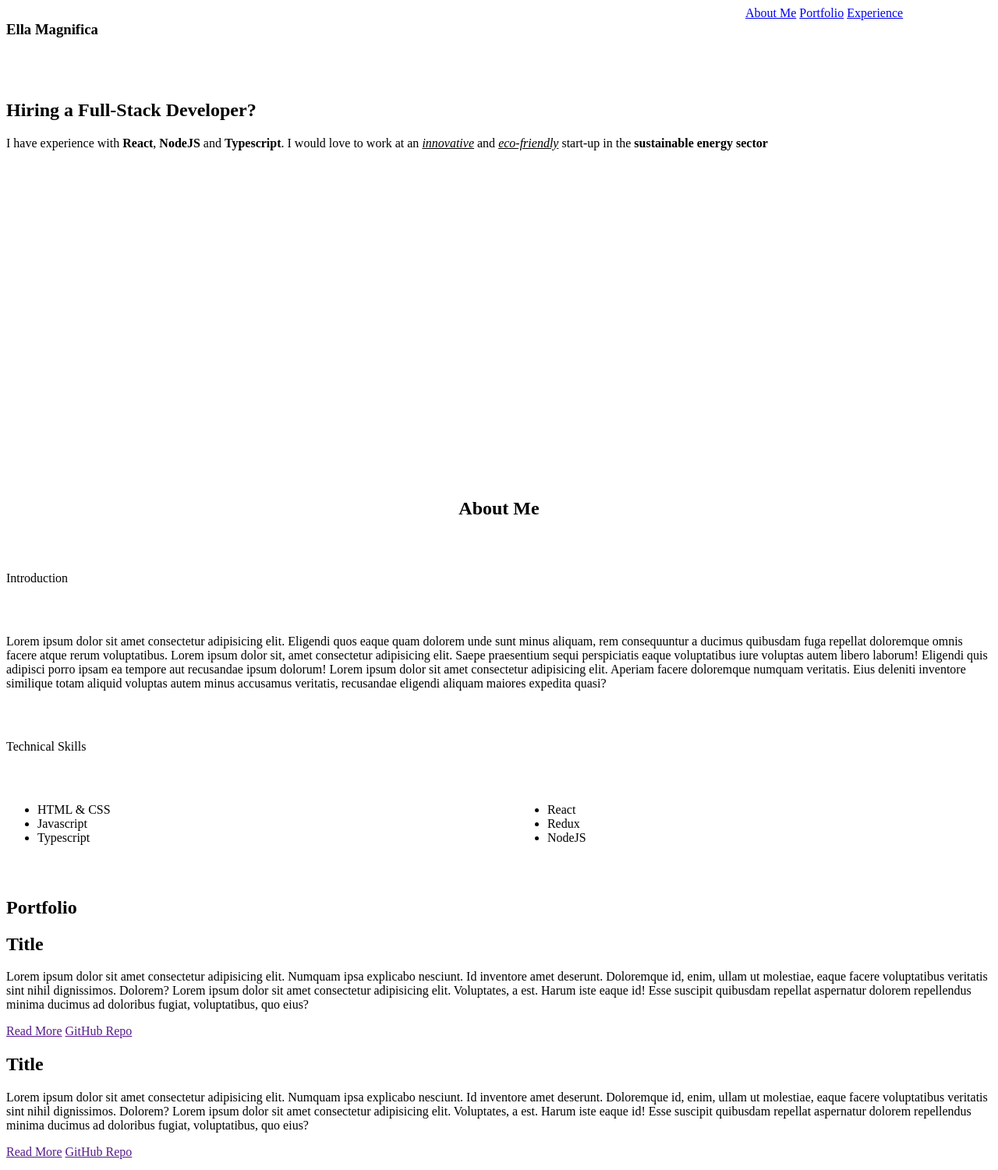
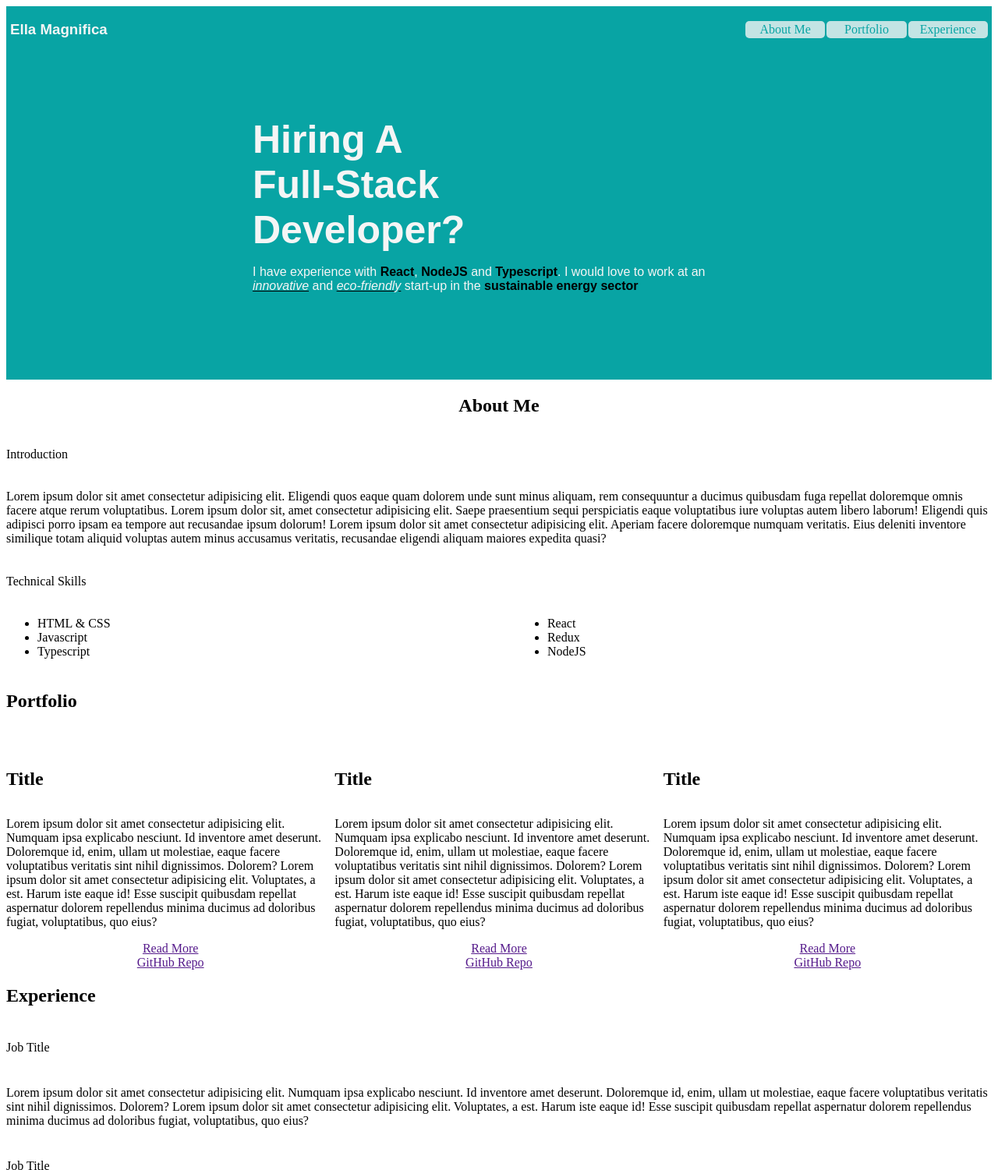
Before and after one commit to boolean-uk/html-full-stack-portfolio, a plain HTML site: page index.html in a window 1280 px wide. Shown: the top 1501 px of the page at 78% size. Drawn offline with Linux system fonts and the light colour scheme.

Commit message:
header and first section styled

```diff
--- a/index.html
+++ b/index.html
@@ -22,7 +22,7 @@
       </nav>
     </header>
     <section class="title">
-      <h1>Hiring a Full-Stack Developer?</h1>
+      <h1>Hiring A <br>Full-Stack <br> Developer?</h1>
       <p>
         I have experience with <span>React</span>, <span>NodeJS</span> and <span>Typescript</span>. I would love to work at an
         <span id="underline">innovative</span> and <span id="underline">eco-friendly</span> start-up in the <span>sustainable energy sector</span>
@@ -57,7 +57,18 @@
         <h2>Portfolio</h2>
       </div>
       <div class="smallContainer">
-        <article class="articlecontainer">
+        <article class="articleContainer">
+          <h2 class="sectionTitle">Title</h2>
+          <p class="blockText">
+            Lorem ipsum dolor sit amet consectetur adipisicing elit. Numquam ipsa explicabo nesciunt. Id inventore amet deserunt. Doloremque id, enim, ullam ut molestiae,
+            eaque facere voluptatibus veritatis sint nihil dignissimos. Dolorem? Lorem ipsum dolor sit amet consectetur adipisicing elit. Voluptates, a est. Harum iste
+            eaque id! Esse suscipit quibusdam repellat aspernatur dolorem repellendus minima ducimus ad doloribus fugiat, voluptatibus, quo eius?
+          </p>
+
+          <a class="readMoreButton" href="">Read More</a>
+          <a href="">GitHub Repo</a>
+        </article>
+        <article class="articleContainer">
           <h2 class="sectionTitle">Title</h2>
           <p class="blockText">
             Lorem ipsum dolor sit amet consectetur adipisicing elit. Numquam ipsa explicabo nesciunt. Id inventore amet deserunt. Doloremque id, enim, ullam ut molestiae,
@@ -67,17 +78,7 @@
           <a class="readMoreButton" href="">Read More</a>
           <a href="">GitHub Repo</a>
         </article>
-        <article class="articlecontainer">
-          <h2 class="sectionTitle">Title</h2>
-          <p class="blockText">
-            Lorem ipsum dolor sit amet consectetur adipisicing elit. Numquam ipsa explicabo nesciunt. Id inventore amet deserunt. Doloremque id, enim, ullam ut molestiae,
-            eaque facere voluptatibus veritatis sint nihil dignissimos. Dolorem? Lorem ipsum dolor sit amet consectetur adipisicing elit. Voluptates, a est. Harum iste
-            eaque id! Esse suscipit quibusdam repellat aspernatur dolorem repellendus minima ducimus ad doloribus fugiat, voluptatibus, quo eius?
-          </p>
-          <a class="readMoreButton" href="">Read More</a>
-          <a href="">GitHub Repo</a>
-        </article>
-        <article class="articlecontainer">
+        <article class="articleContainer">
           <h2 class="sectionTitle">Title</h2>
           <p class="blockText">
             Lorem ipsum dolor sit amet consectetur adipisicing elit. Numquam ipsa explicabo nesciunt. Id inventore amet deserunt. Doloremque id, enim, ullam ut molestiae,
--- a/style.css
+++ b/style.css
@@ -6,17 +6,70 @@
 .mainContainer .navBar {
     display: grid;
     grid-template-columns: 3fr 1fr;
+    background-color:rgb(8, 164, 164);
+    color: whitesmoke;
+}
+header {
+   background-color:rgb(8, 164, 164);
+}
+.navBar h3 {
+    color: whitesmoke;
+    margin-left: 5px;
+    font-family: sans-serif;
+}
+.navBar .navButtons {
+    display: grid;
+    grid-template-columns: 1fr 1fr 1fr;
+    align-items: center;
+    gap: 2px;
+    text-align: center;
+    margin-right: 5px;
 }
 
+.navBar .navButtons a {
+    background-color: rgba(245, 245, 245, 0.788);
+    color:rgb(8, 164, 164) ;
+    border-radius: 5px;
+    text-decoration: none;
+    padding: 2px;
+}
+.title {
+    display: grid;
+    grid-template-columns: 0.5fr 1fr 0.5fr;
+    grid-template-rows: 0.5fr 0.5fr;
+    grid-template-areas:
+    ". title ."
+    ". textbox ."
+    ;
+    background-color: rgb(8, 164, 164);
+}
+.title h1 {
+    grid-area: title;
+    color: whitesmoke;
+    font-size: 50px;
+    font-family: sans-serif;
+    font-weight: bold;
+    margin-bottom: 0px;
+
+}
+.title p {
+    grid-area: textbox;
+    color: whitesmoke;
+    font-family: sans-serif;
+}
 .title p span {
     font-weight: bold;
     color: black;
+
 }
 
 .title p #underline {
     font-weight: normal;
     font-style: italic;
-    text-decoration: underline;
+    text-decoration: underline black;
+    color: whitesmoke;
+
+
 }
 
 .aboutMe {
@@ -34,3 +87,22 @@
     display: grid;
     justify-items: center;
 }
+.portfolio {
+    display: grid;
+    grid-template-rows: 100px 1fr;
+}
+.portfolio .smallContainer {
+    display: grid;
+    grid-template-columns: repeat(3, 1fr);
+}
+.portfolio .articleContainer {
+    display: grid;
+
+}
+.portfolio .articleContainer a {
+    justify-items: center;
+    text-align: center;
+}
+.experience {
+    display: grid;
+}
```
